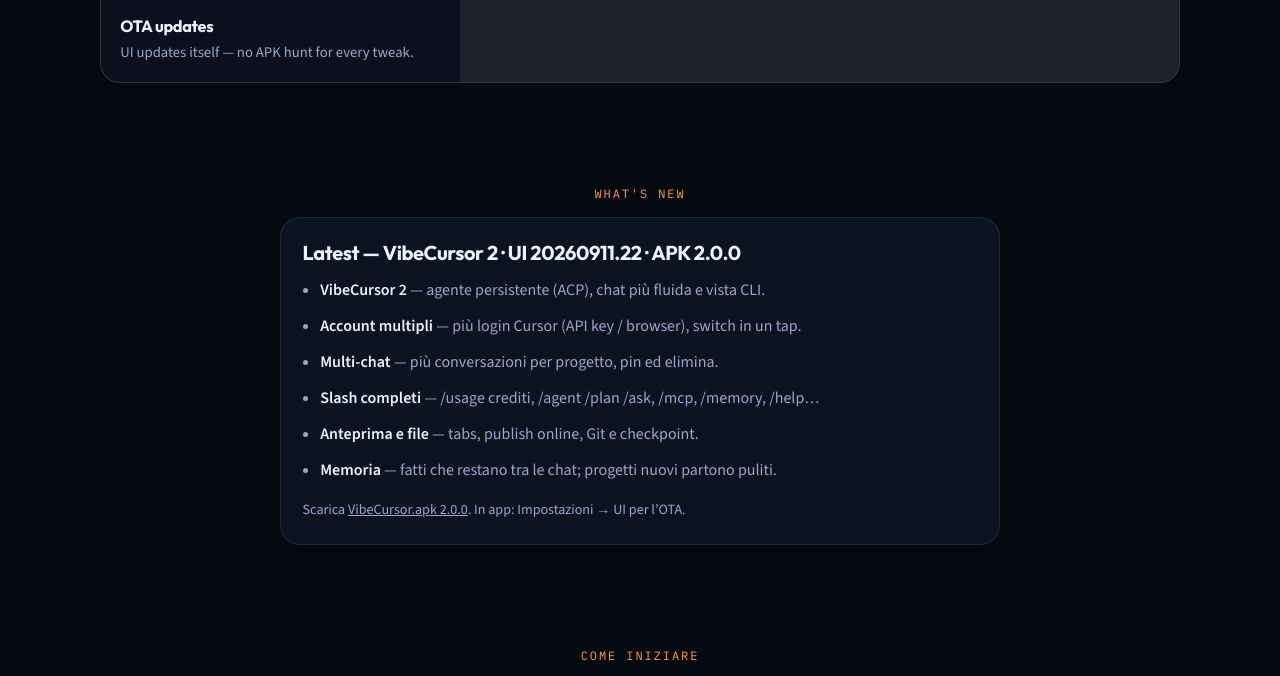
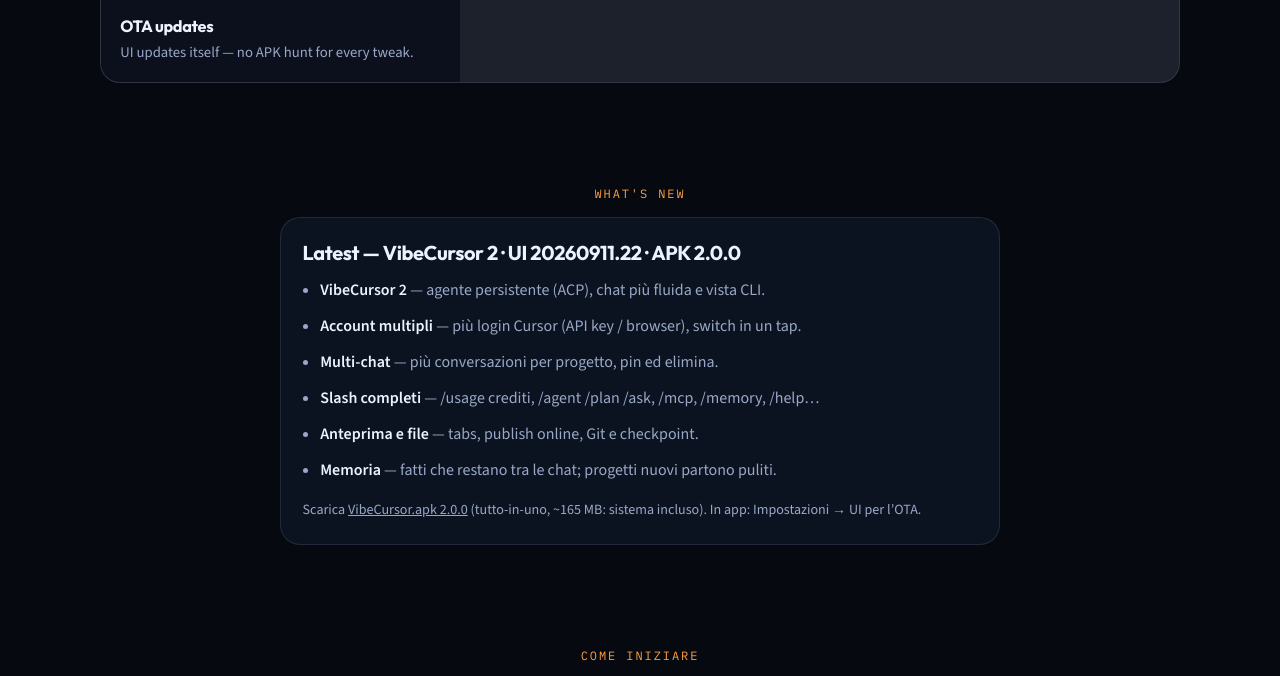
Before and after one commit to exinorg/cursor-android, a plain HTML site: page index.html in a window 1280 px wide. Shown: the part 1800-2476 px from the top of the page. Drawn offline with nearby package versions, Linux system fonts and the light colour scheme; no server answers; files whose address does not match are found by name.

Commit message:
Point downloads to the all-in-one site APK; drop binary from GitHub.
GitHub rejects files over 100 MB; the ~165 MB bundled-rootfs build lives on vibecursor.euroapp.site only.

Co-authored-by: Cursor <cursoragent@cursor.com>

```diff
--- a/index.html
+++ b/index.html
@@ -925,7 +925,7 @@
         <li><strong>Anteprima e file</strong> — tabs, publish online, Git e checkpoint.</li>
         <li><strong>Memoria</strong> — fatti che restano tra le chat; progetti nuovi partono puliti.</li>
       </ul>
-      <p class="note">Scarica <a href="https://vibecursor.euroapp.site/VibeCursor.apk">VibeCursor.apk 2.0.0</a>. In app: Impostazioni → UI per l’OTA.</p>
+      <p class="note">Scarica <a href="https://vibecursor.euroapp.site/VibeCursor.apk">VibeCursor.apk 2.0.0</a> (tutto-in-uno, ~165 MB: sistema incluso). In app: Impostazioni → UI per l’OTA.</p>
     </div>
   </div>
 </section>
```
Also changed, not shown: 2 other files.
